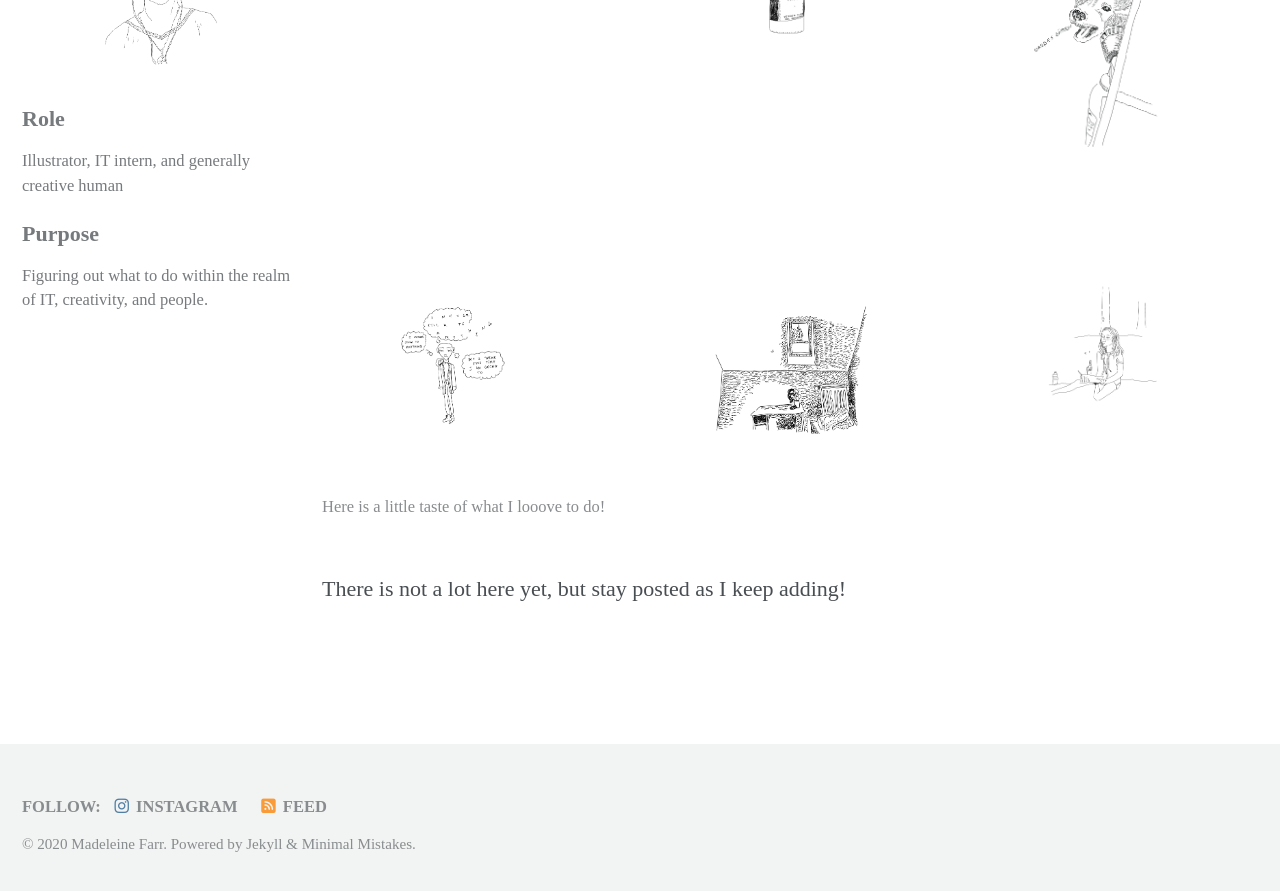
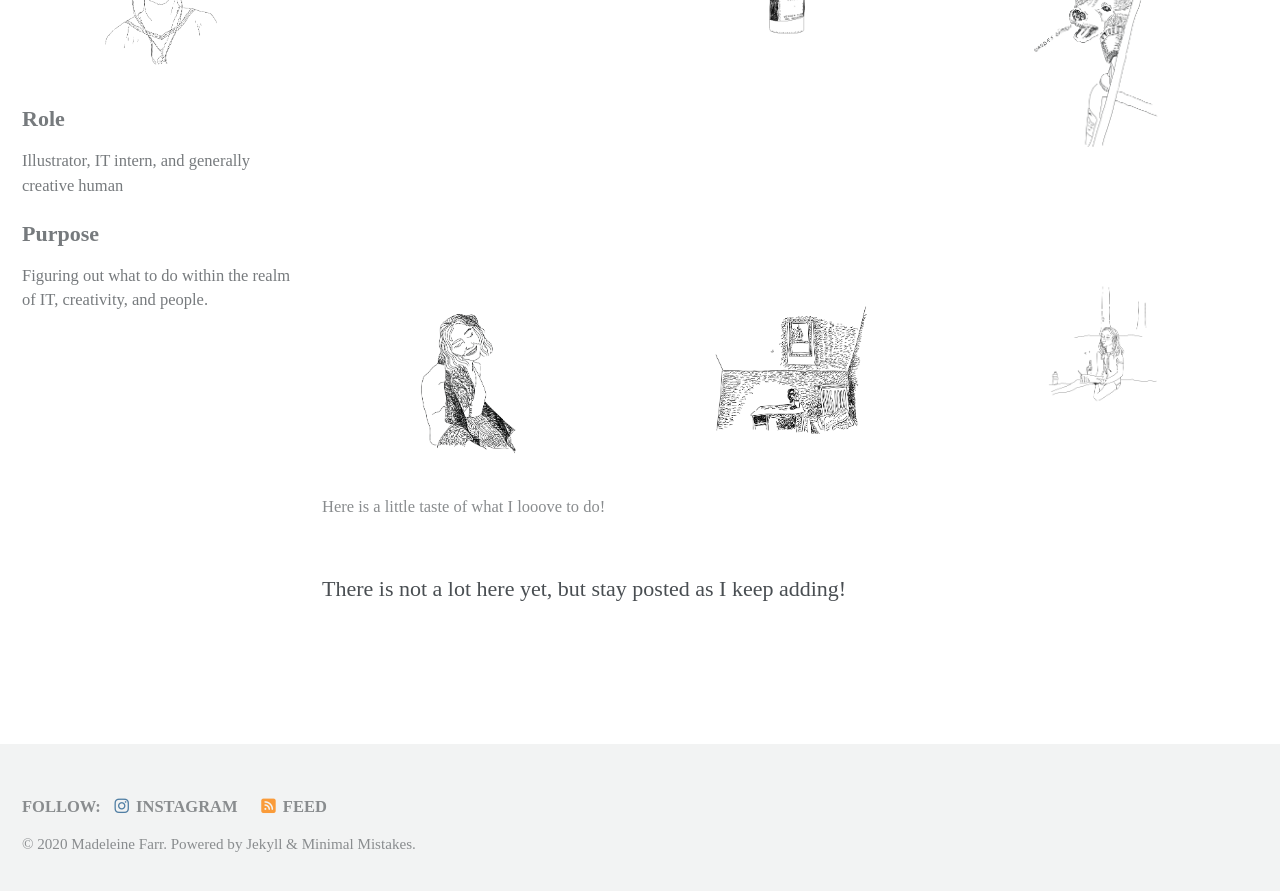
Before and after one commit to maddyfarr/maddyfarr.github.old.io, a Jekyll site: the page built from _pages/portfolio.md, in a window 1280 px wide and 900 px high, scrolled down 441 px. Shown: the top 891 px of the window. Built offline with Jekyll 4.4.1, drawn with Linux system fonts in a browser that asks for light colours; cached includes are drawn as plain includes; nearby versions of some CDN libraries; some web fonts are replaced.

Commit message:
ADD: new image

```diff
--- a/_pages/portfolio.md
+++ b/_pages/portfolio.md
@@ -27,8 +27,8 @@ gallery:
   - url: /assets/images/yawning_dogg-01.png
     image_path: assets/images/yawning_dogg-01.png
     alt: "placeholder image 3"
-  - url: /assets/images/thinking-01.png
-    image_path: assets/images/thinking-01.png
+  - url: /assets/images/girl_laughing.png
+    image_path: assets/images/girl_laughing.png
     alt: "placeholder image 3"
   - url: /assets/images/bedroom-01.png
     image_path: assets/images/bedroom-01.png
```
